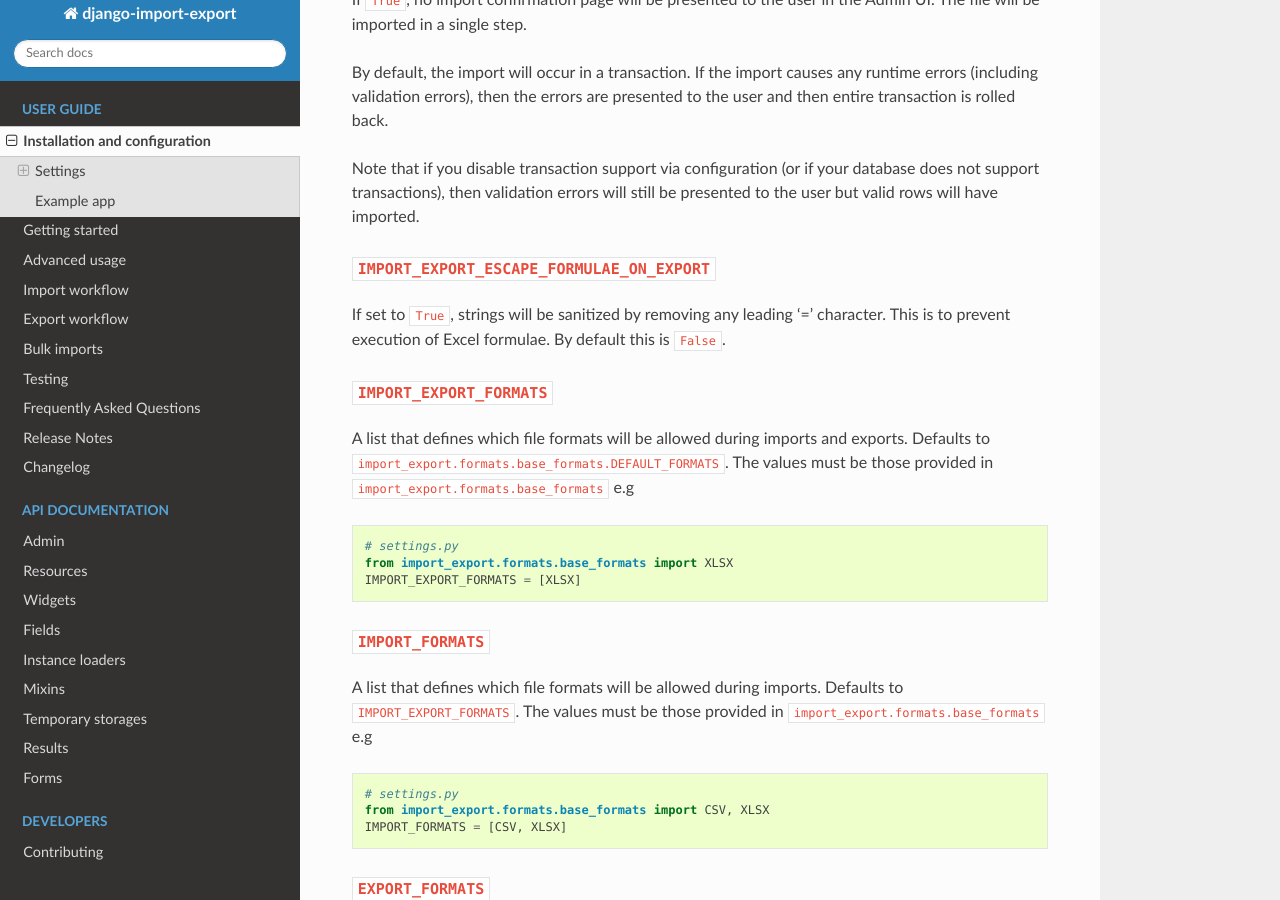
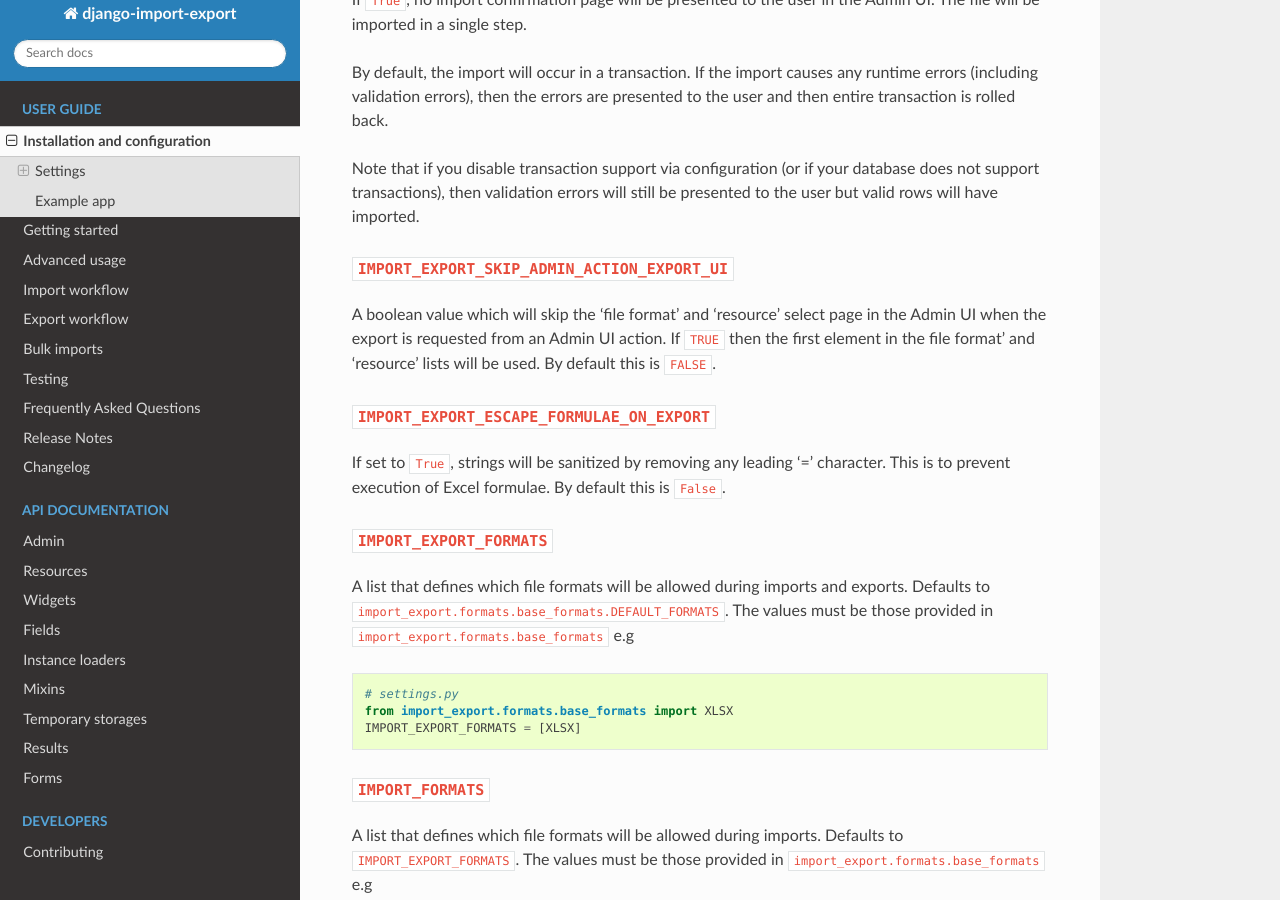
Before and after one commit to django-import-export/django-import-export, a Sphinx documentation site: the page built from docs/installation.rst, in a window 1280 px wide and 900 px high, scrolled down 2443 px. Built offline with Sphinx 7.4.7 and the Read the Docs theme 2.0.0, drawn with Linux system fonts in a browser that asks for light colours; pages that are not in the unit, such as notebooks, are missing from menus; the version number could not be read and is left out.

Commit message:
documentation update

```diff
--- a/docs/installation.rst
+++ b/docs/installation.rst
@@ -140,6 +140,14 @@ Note that if you disable transaction support via configuration (or if your datab
 does not support transactions), then validation errors will still be presented to the user
 but valid rows will have imported.
 
+``IMPORT_EXPORT_SKIP_ADMIN_ACTION_EXPORT_UI``
+~~~~~~~~~~~~~~~~~~~~~~~~~~~~~~~~~~~~~~~~~~~~~
+
+A boolean value which will skip the 'file format' and 'resource' select page in the Admin UI
+when the export is requested from an Admin UI action.
+If ``TRUE`` then the first element in the file format' and 'resource' lists will be used.
+By default this is ``FALSE``.
+
 .. _IMPORT_EXPORT_ESCAPE_FORMULAE_ON_EXPORT:
 
 ``IMPORT_EXPORT_ESCAPE_FORMULAE_ON_EXPORT``
@@ -181,7 +189,7 @@ The values must be those provided in ``import_export.formats.base_formats`` e.g
 .. _EXPORT_FORMATS:
 
 ``EXPORT_FORMATS``
-~~~~~~~~~~~~~~~~~~~~~~~~~~~~~~~~~~~
+~~~~~~~~~~~~~~~~~~
 
 A list that defines which file formats will be allowed during exports. Defaults
 to ``IMPORT_EXPORT_FORMATS``.
@@ -192,7 +200,6 @@ The values must be those provided in ``import_export.formats.base_formats`` e.g
     # settings.py
     from import_export.formats.base_formats import XLSX
     EXPORT_FORMATS = [XLSX]
-
 
 .. _exampleapp:
 
```
Also changed, not shown: 1 other file.
